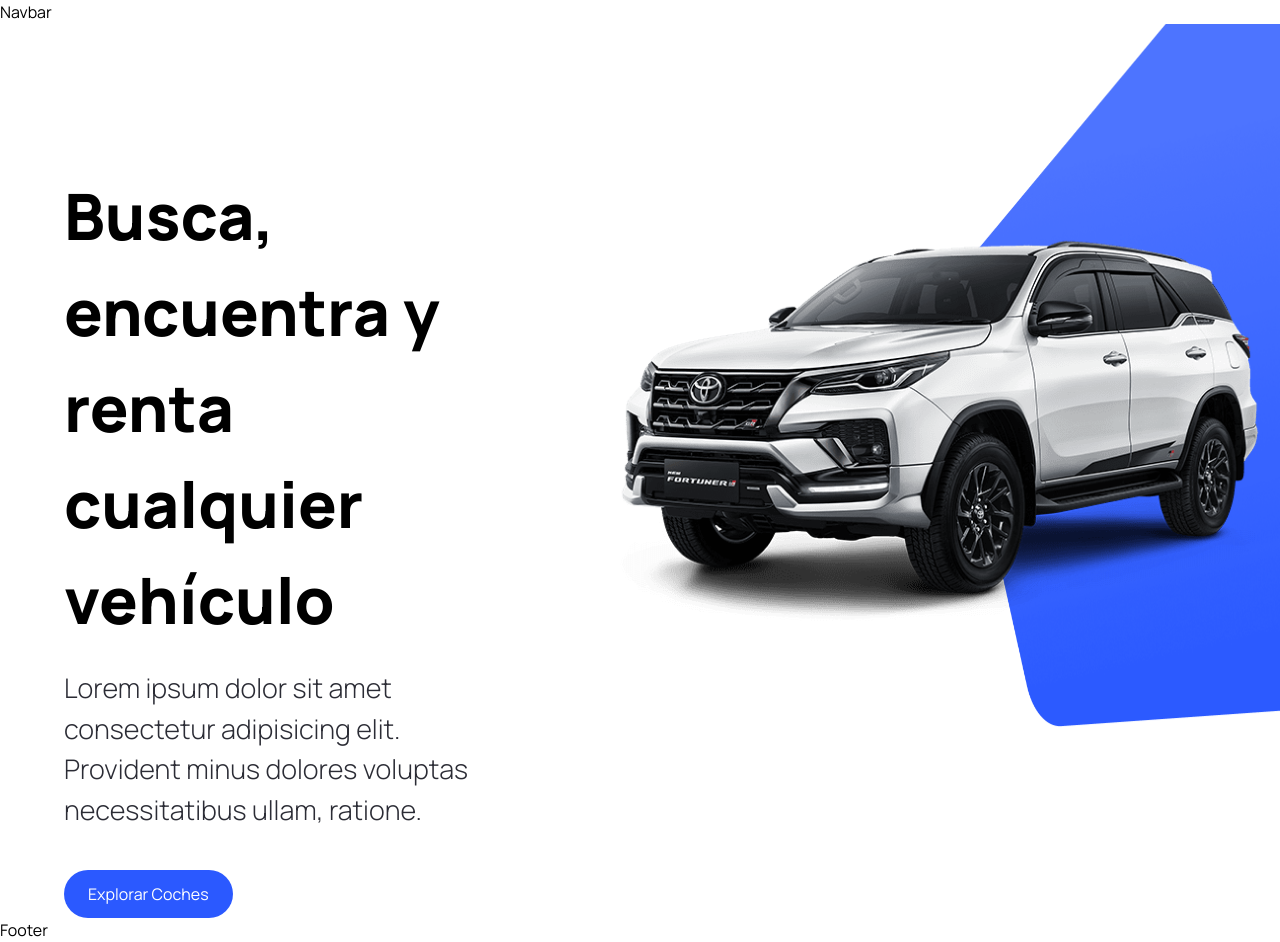
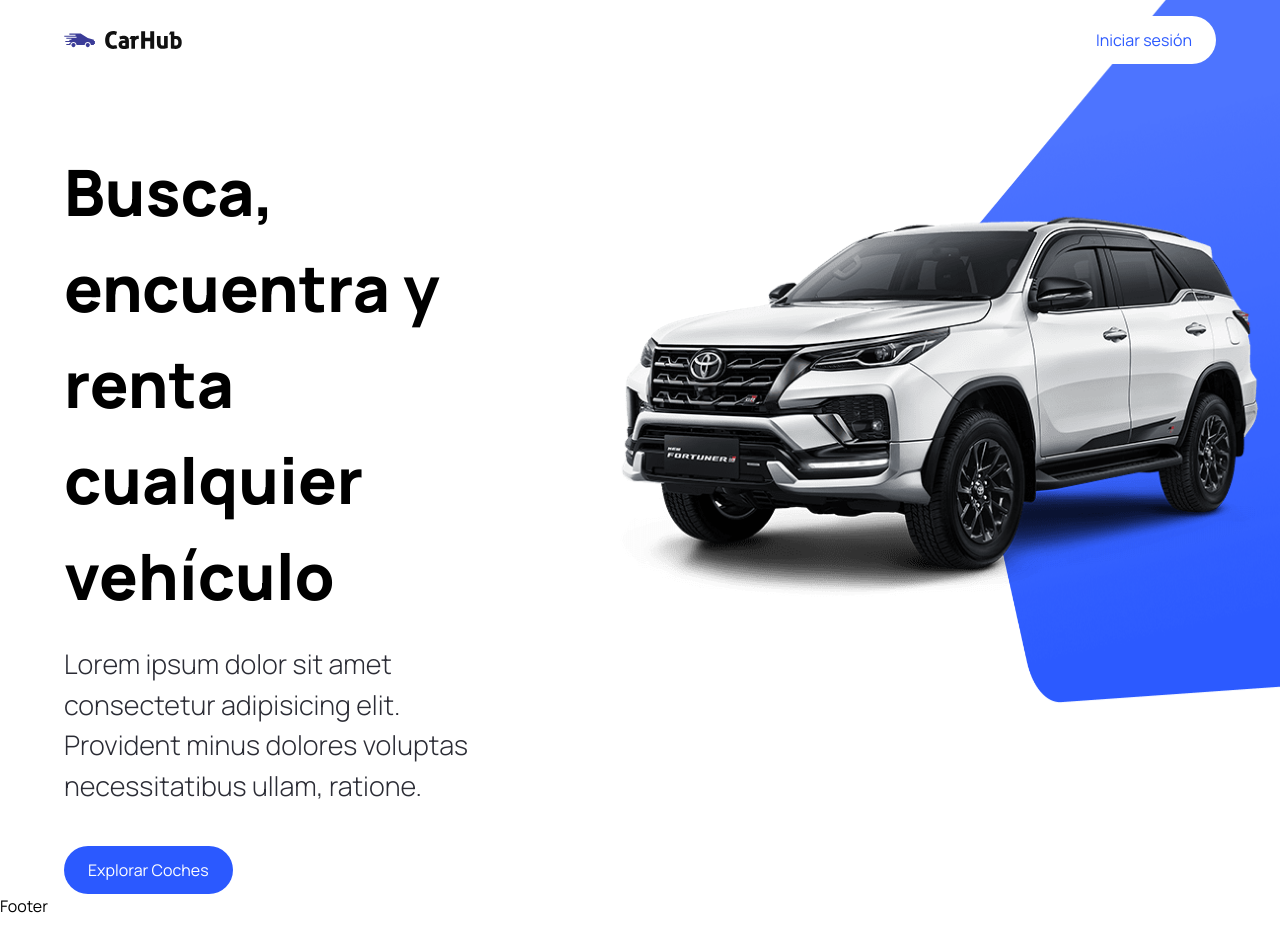
Before and after one commit to jeromanp/api-cars, a Next.js app: page / in a window 1280 px wide. After the commit the page ends 918 px from the top, so only its background shows below. Built offline with nearby package versions, Linux system fonts and the light colour scheme.

Commit message:
style Navbar

```diff
--- a/components/Navbar.tsx
+++ b/components/Navbar.tsx
@@ -1,9 +1,29 @@
-import React from 'react'
+import React from "react";
+import Link from "next/link";
+import Image from "next/image";
+import { CustomButton } from "@/components";
 
 const Navbar = () => {
   return (
-    <div>Navbar</div>
-  )
-}
+    <header className="w-full absolute z-10">
+      <nav className="max-w-[1440px] mx-auto flex justify-between items-center sm:px-16 px-6 py-4">
+        <Link href="/" className="flex justify-center items-center">
+          <Image
+            src="/logo.svg"
+            alt="Car Logo"
+            width={118}
+            height={18}
+            className="object-contain"
+          />
+        </Link>
+        <CustomButton
+          title="Iniciar sesión"
+          btnType="button"
+          containerStyles="text-primary-blue rounded-full bg-white min-w-[130px]"
+        />
+      </nav>
+    </header>
+  );
+};
 
-export default Navbar
+export default Navbar;
```
